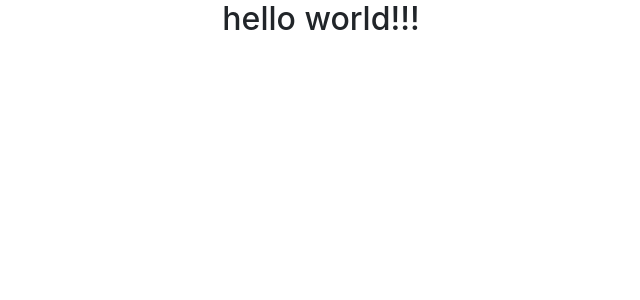
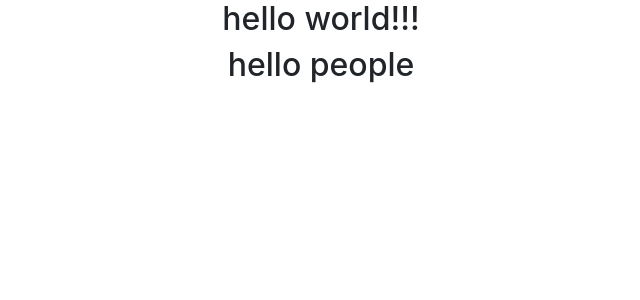
Before and after one commit to brocode19/lcalculator, a React (Create React App) app: page / in a window 1280 px wide. Shown: the top 300 px of the page, without its empty margins (319-959 px from the left). Built offline with nearby package versions, Linux system fonts and the light colour scheme.

Commit message:
added Input component

```diff
--- a/src/components/Calculator.js
+++ b/src/components/Calculator.js
@@ -1,9 +1,13 @@
 import React from 'react'
+import Input from './Input'
 
 function Calculator() {
+
   return (
     <>
         <h2>hello world!!!</h2>
+        <Input/>
+
     </>
   )
 }
--- /dev/null
+++ b/src/components/Input.js
@@ -0,0 +1,11 @@
+import React from 'react'
+
+function Input() {
+  return (
+    <>
+    <h2>hello people</h2>
+    </>
+  )
+}
+
+export default Input
```
